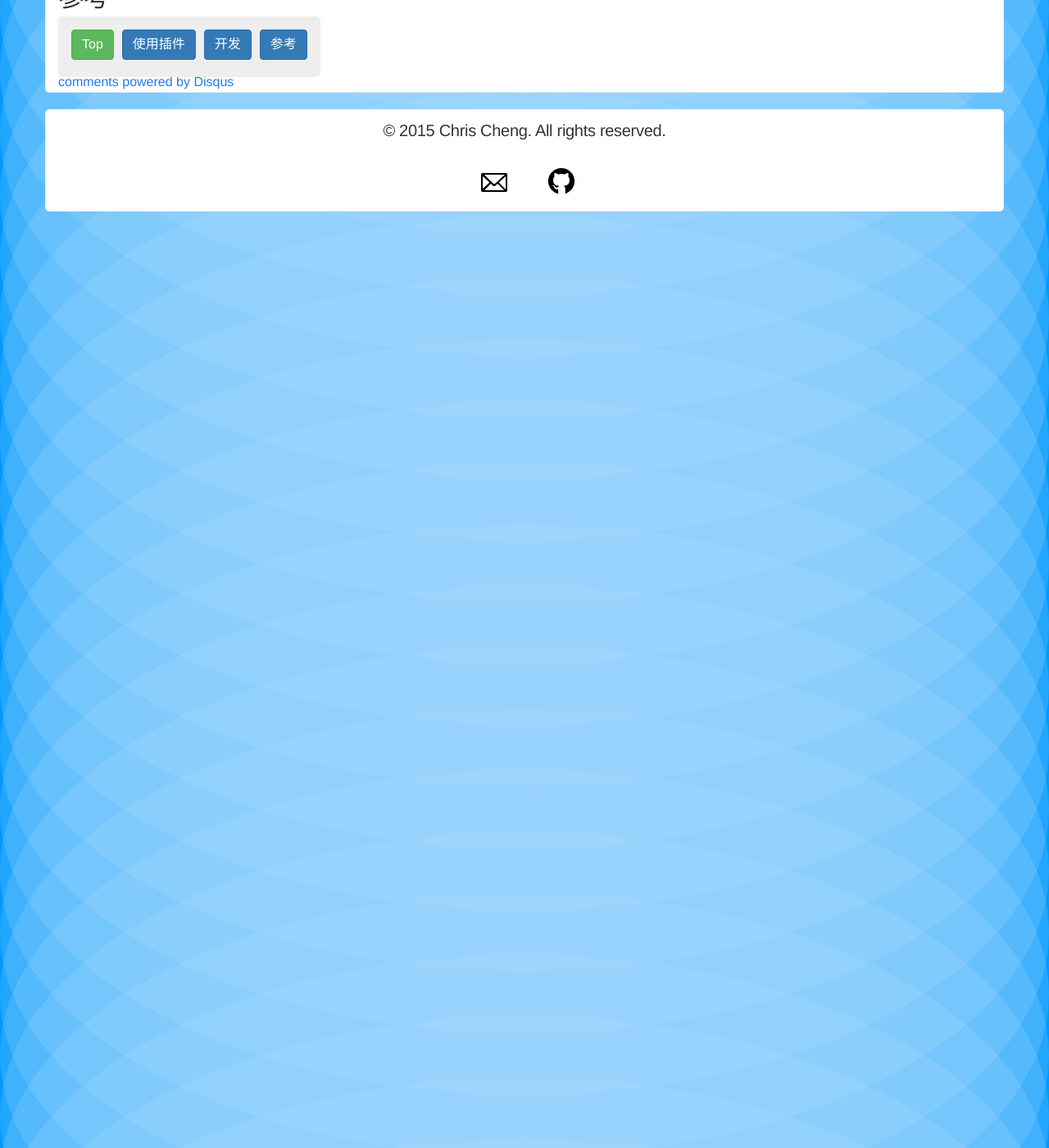
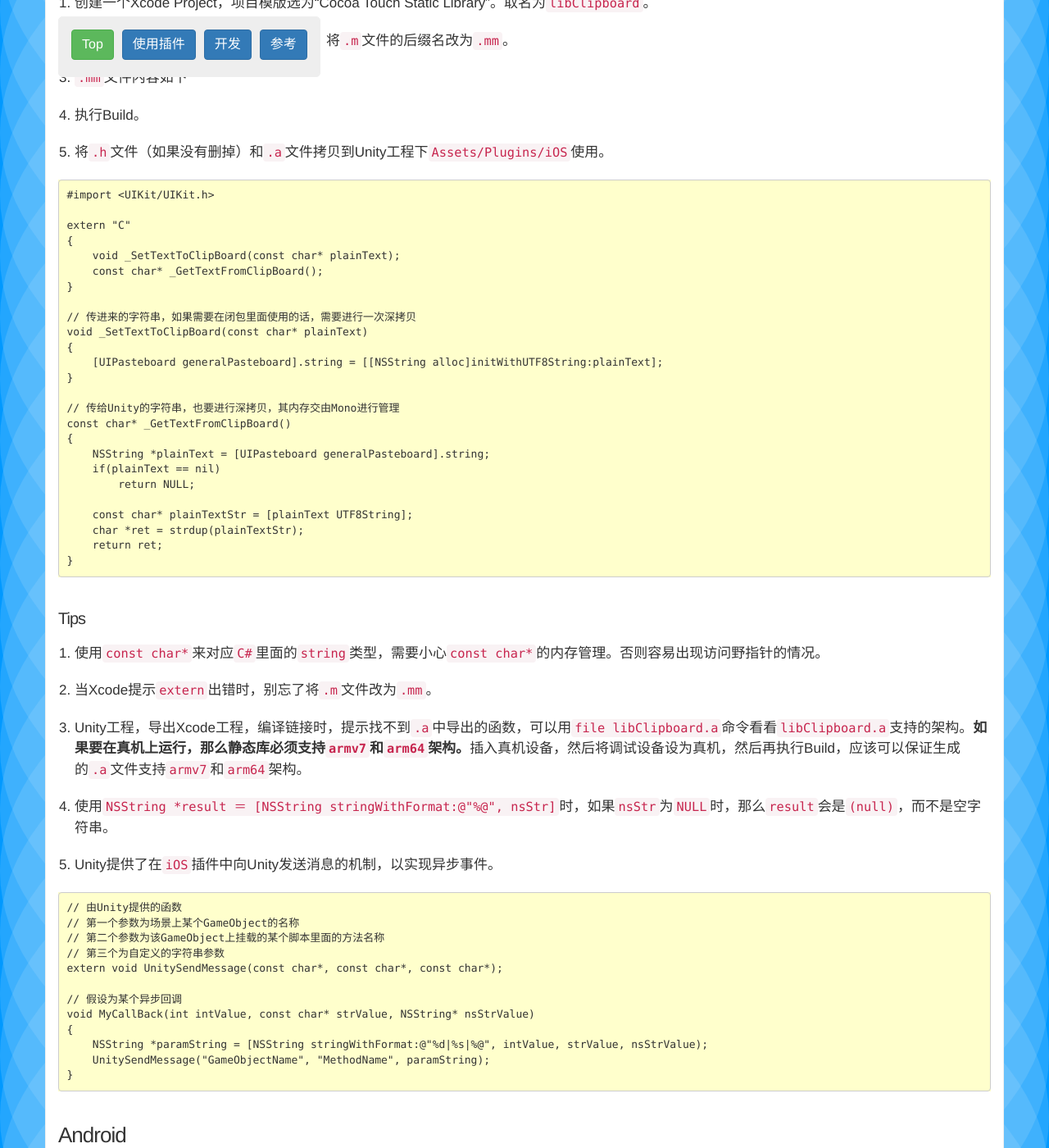
Before and after one commit to Gemini2015/gemini2015.github.io, a Jekyll site: the page built from _posts/2016-07-20-unity-plugins.markdown, in a window 1280 px wide and 1400 px high, scrolled down 3138 px. Shown: the whole window at 82% size. Built offline with Jekyll 4.4.1, drawn with Linux system fonts in a browser that asks for light colours; nearby versions of some CDN libraries; comment, search, counter and statistics services are not loaded; a style sheet for code colours, icons or effects is not loaded; some of the changed text lies outside the part shown.

Commit message:
更新Unity Plugin iOS开发

````diff
--- a/_posts/2016-07-20-unity-plugins.markdown
+++ b/_posts/2016-07-20-unity-plugins.markdown
@@ -138,9 +138,70 @@ public class AndroidWrap
 
 
 ## 开发
+很多情况下，我们不得不自己开发插件。比如一些原生的系统调用，Unity没有提供对应的接口，那么我们就必须编写插件来实现调用。
+经常有一些第三方服务只提供了`iOS`或`Android`的SDK，并没有直接提供Unity SDK，这个时候，就需要我们对这些SDK进行一些简单的封装，使得我们可以在Unity中调用这些SDK提供的接口。
+以下以访问系统剪切板为例，来简要介绍一下`iOS`和`Android`插件的开发过程。
 
 ### iOS
 
+1.	创建一个Xcode Project，项目模版选为“Cocoa Touch Static Library”。取名为`libClipboard`。
+2. 删除自动创建的`.h`文件（留着也可以）。将`.m`文件的后缀名改为`.mm`。
+3. `.mm`文件内容如下
+4.  执行Build。
+5. 将`.h`文件（如果没有删掉）和`.a`文件拷贝到Unity工程下`Assets/Plugins/iOS`使用。
+
+```
+#import <UIKit/UIKit.h>
+
+extern "C"
+{
+    void _SetTextToClipBoard(const char* plainText);
+    const char* _GetTextFromClipBoard();
+}
+
+// 传进来的字符串，如果需要在闭包里面使用的话，需要进行一次深拷贝
+void _SetTextToClipBoard(const char* plainText)
+{
+    [UIPasteboard generalPasteboard].string = [[NSString alloc]initWithUTF8String:plainText];
+}
+
+// 传给Unity的字符串，也要进行深拷贝，其内存交由Mono进行管理
+const char* _GetTextFromClipBoard()
+{
+    NSString *plainText = [UIPasteboard generalPasteboard].string;
+    if(plainText == nil)
+        return NULL;
+
+    const char* plainTextStr = [plainText UTF8String];
+    char *ret = strdup(plainTextStr);
+    return ret;
+}
+```
+
+
+
+#### Tips
+
+1.	使用`const char*`来对应`C#`里面的`string`类型，需要小心`const char*`的内存管理。否则容易出现访问野指针的情况。
+2. 当Xcode提示`extern`出错时，别忘了将`.m`文件改为`.mm`。
+3. Unity工程，导出Xcode工程，编译链接时，提示找不到`.a`中导出的函数，可以用`file libClipboard.a`命令看看`libClipboard.a`支持的架构。**如果要在真机上运行，那么静态库必须支持`armv7`和`arm64`架构。**插入真机设备，然后将调试设备设为真机，然后再执行Build，应该可以保证生成的`.a`文件支持`armv7`和`arm64`架构。
+4. 使用`NSString *result ＝ [NSString stringWithFormat:@"%@", nsStr]`时，如果`nsStr`为`NULL`时，那么`result`会是`(null)`，而不是空字符串。
+5. Unity提供了在`iOS`插件中向Unity发送消息的机制，以实现异步事件。
+
+```
+// 由Unity提供的函数
+// 第一个参数为场景上某个GameObject的名称
+// 第二个参数为该GameObject上挂载的某个脚本里面的方法名称
+// 第三个为自定义的字符串参数
+extern void UnitySendMessage(const char*, const char*, const char*);
+
+// 假设为某个异步回调
+void MyCallBack(int intValue, const char* strValue, NSString* nsStrValue)
+{
+	NSString *paramString = [NSString stringWithFormat:@"%d|%s|%@", intValue, strValue, nsStrValue);
+	UnitySendMessage("GameObjectName", "MethodName", paramString);
+}
+```
 
 ### Android
 
````
